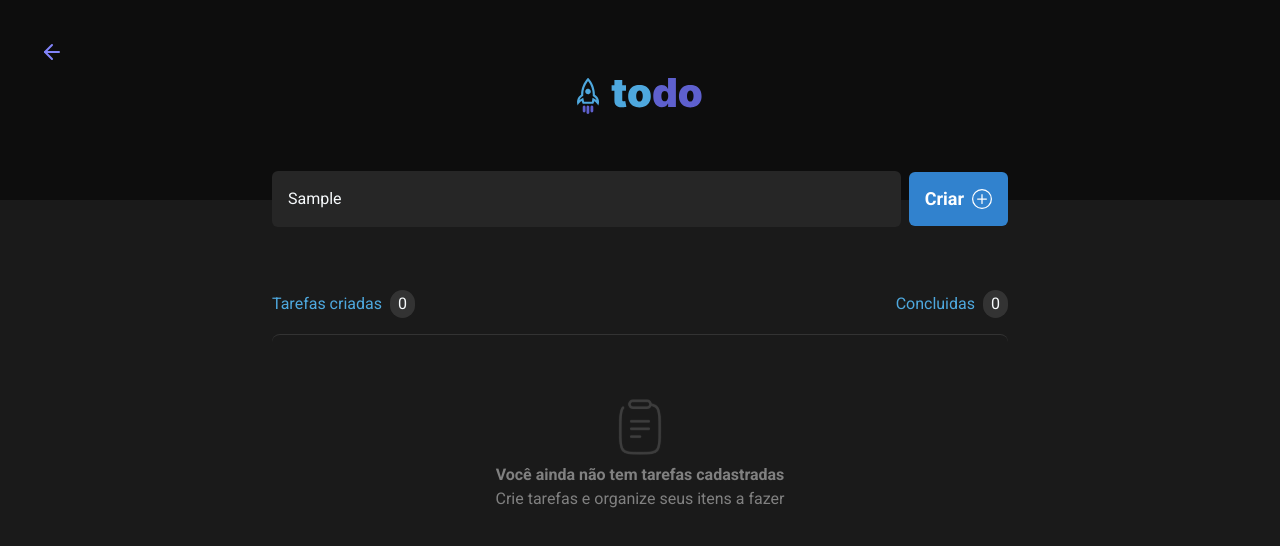
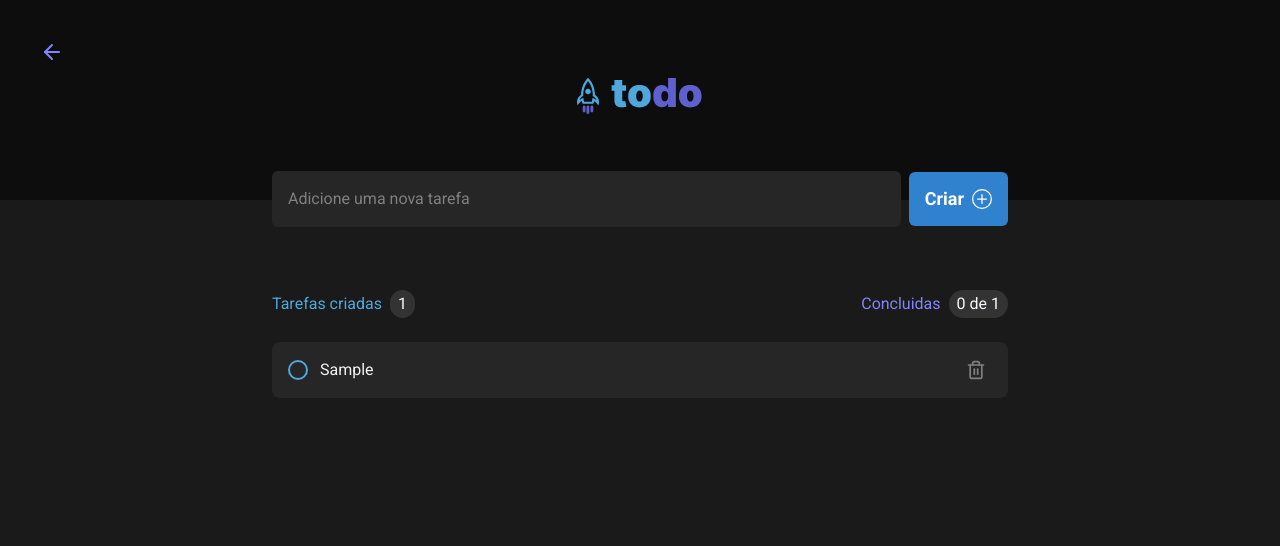
Before and after one commit to amosrodrigues/challenge-todolist, a React (Vite) app: page /home in a window 1280 px wide. Both pictures are taken after typing "Sample" into the empty fields and a click on the button "Criar". Shown: the top 546 px of the page. Built offline with nearby package versions, Linux system fonts and the light colour scheme.

Commit message:
feat: implement card task list.

```diff
--- /dev/null
+++ b/src/pages/Home/components/CardTask.tsx
@@ -0,0 +1,45 @@
+import { Button, Checkbox, HStack, Text } from '@chakra-ui/react';
+import { FiTrash2 } from 'react-icons/fi';
+
+type CardTaskProps = {
+  item: {
+    id: string;
+    task?: string;
+    isComplete: boolean;
+  };
+  onCheckedTask: (taskId: string) => void;
+  onDeleteTask: (taskId: string) => void;
+};
+
+export function CardTask({ item, onCheckedTask, onDeleteTask }: CardTaskProps) {
+  return (
+    <HStack
+      alignItems="center"
+      justifyContent="space-between"
+      bg="gray.500"
+      borderRadius="8px"
+      paddingY={2}
+      paddingX={4}
+      gap={3}>
+      <Checkbox
+        size="lg"
+        isChecked={item.isComplete}
+        onChange={() => onCheckedTask(item.id)}
+      />
+      <Text
+        as={item.isComplete ? 's' : 'p'}
+        color={item.isComplete ? 'gray.300' : 'gray.100'}
+        flex="1">
+        {item.task}
+      </Text>
+      <Button
+        variant="unstyled"
+        aria-label="exclude"
+        color="gray.300"
+        display="flex"
+        rightIcon={<FiTrash2 size={20} />}
+        onClick={() => onDeleteTask(item.id)}
+      />
+    </HStack>
+  );
+}
--- a/src/pages/Home/components/SummaryTasks.tsx
+++ b/src/pages/Home/components/SummaryTasks.tsx
@@ -1,19 +1,30 @@
 import { Flex, HStack, Text } from '@chakra-ui/react';
 
-export function SummaryTasks() {
+type SummaryTasksProps = {
+  infoTasks: { total: number; done: number };
+};
+
+export function SummaryTasks({
+  infoTasks: { total, done },
+}: SummaryTasksProps) {
   return (
-    <Flex justifyContent="space-between">
+    <Flex
+      justifyContent="space-between"
+      alignItems={{ base: 'flex-end' }}
+      flexDirection={{ base: 'column', md: 'row' }}
+      gap={3}
+      marginBottom={4}>
       <HStack>
         <Text color="blue.100">Tarefas criadas</Text>
         <Text padding="2px 8px" bg="gray.400" borderRadius="999px">
-          0
+          {total}
         </Text>
       </HStack>
 
       <HStack>
-        <Text color="blue.100">Concluidas</Text>
+        <Text color="purple">Concluidas</Text>
         <Text padding="2px 8px" bg="gray.400" borderRadius="999px">
-          0
+          {`${done} de ${total}`}
         </Text>
       </HStack>
     </Flex>
--- a/src/pages/Home/index.tsx
+++ b/src/pages/Home/index.tsx
@@ -1,28 +1,24 @@
 import {
-  Button,
-  Text,
   HStack,
-  Icon,
-  Input,
   Stack,
   Center,
-  Image,
-  Flex,
-  Box,
+  Text,
+  Checkbox,
+  Button,
 } from '@chakra-ui/react';
 import { Header } from '../../components/Header/Header';
-import { BsPlusCircle } from 'react-icons/bs';
 
 import { zodResolver } from '@hookform/resolvers/zod';
 
 import * as zod from 'zod';
 import { v4 as uuidv4 } from 'uuid';
 
-import { useState } from 'react';
-import { FormProvider, SubmitHandler, useForm } from 'react-hook-form';
+import { useEffect, useMemo, useState } from 'react';
+import { FormProvider, useForm } from 'react-hook-form';
 import { NewTaskForm } from './components/NewTaskForm';
 import { SummaryTasks } from './components/SummaryTasks';
 import { EmptyTasks } from './components/EmptyTasks';
+import { CardTask } from './components/CardTask';
 
 type NewTask = {
   id: string;
@@ -37,7 +33,14 @@ const newTaskFormSchema = zod.object({
 export type NewTaskFormData = zod.infer<typeof newTaskFormSchema>;
 
 export function Home() {
-  const [tasks, setTasks] = useState<NewTask[]>([]);
+  const [tasks, setTasks] = useState<NewTask[]>(() => {
+    const tasksLocal = localStorage.getItem('@ignite:challenge01');
+    if (tasksLocal) {
+      return JSON.parse(tasksLocal);
+    } else {
+      localStorage.setItem('@ignite:challenge01', JSON.stringify([]));
+    }
+  });
 
   const newTaskForm = useForm<NewTaskFormData>({
     resolver: zodResolver(newTaskFormSchema),
@@ -46,23 +49,60 @@ export function Home() {
     },
   });
 
+  const { handleSubmit, reset } = newTaskForm;
+
   function handleCreateNewTask(data: NewTaskFormData) {
     const newTask = {
       id: uuidv4(),
-      title: data.task,
+      task: data.task,
       isComplete: false,
     };
 
     setTasks((state) => [...state, newTask]);
+
+    reset();
   }
 
-  const { handleSubmit } = newTaskForm;
+  function handleCheckedTask(taskId: string) {
+    setTasks((state) => {
+      return state.map((task) => {
+        if (task.id === taskId) {
+          task.isComplete = !task.isComplete;
+          return task;
+        }
+        return task;
+      });
+    });
+  }
+
+  function handleDeleteTask(taskId: string) {
+    setTasks((state) => state.filter((task) => task.id !== taskId));
+  }
+
+  useEffect(() => {
+    const stateJSON = JSON.stringify(tasks);
+    localStorage.setItem('@ignite:challenge01', stateJSON);
+  }, [tasks]);
+
+  const infoTasks = useMemo(() => {
+    return {
+      total: tasks.length,
+      done: tasks.reduce(
+        (acc, task) => (task.isComplete ? (acc += 1) : acc),
+        0,
+      ),
+    };
+  }, [tasks]);
 
   return (
     <Center flexDirection="column">
       <Header />
 
-      <Stack width="min(90vw, 46rem)" margin="-1.75rem 2rem" spacing={16}>
+      <Stack
+        width="min(90vw, 46rem)"
+        margin="-1.75rem 2rem"
+        marginBottom={8}
+        spacing={16}>
         <HStack
           as="form"
           height="54px"
@@ -72,10 +112,22 @@ export function Home() {
           </FormProvider>
         </HStack>
 
-        <Stack spacing={4}>
-          <SummaryTasks />
+        <Stack spacing={2}>
+          <SummaryTasks infoTasks={infoTasks} />
 
-          <EmptyTasks />
+          {tasks.length === 0 ? (
+            <EmptyTasks />
+          ) : (
+            tasks.map((item) => {
+              return (
+                <CardTask
+                  item={item}
+                  onDeleteTask={handleDeleteTask}
+                  onCheckedTask={handleCheckedTask}
+                />
+              );
+            })
+          )}
         </Stack>
       </Stack>
     </Center>
--- a/src/styles/theme.ts
+++ b/src/styles/theme.ts
@@ -36,6 +36,43 @@ export const theme = extendTheme({
         bg: 'gray.600',
         color: 'gray.50',
       },
+      '::-webkit-scrollbar': {
+        width: '0.375rem',
+        height: '0.375rem',
+        marginRight: '10px',
+      },
+      '::-webkit-scrollbar-corner': {
+        border: 'none',
+        background: 'none',
+      },
+      '::-webkit-scrollbar-thumb': {
+        backgroundColor: '#3D3C42',
+        borderRadius: '3px',
+        cursor: 'move',
+      },
+    },
+  },
+  components: {
+    Checkbox: {
+      baseStyle: {
+        icon: {
+          color: 'white',
+        },
+        control: {
+          border: '2px',
+          borderColor: 'blue.100',
+          borderRadius: 'full',
+          _disabled: {
+            borderColor: 'gray.300',
+            bg: 'gray.200',
+          },
+          _checked: { borderColor: 'purpleDark', bg: 'purpleDark' },
+        },
+        label: {
+          fontWeight: 'medium',
+          color: 'gray.900',
+        },
+      },
     },
   },
 });
```
